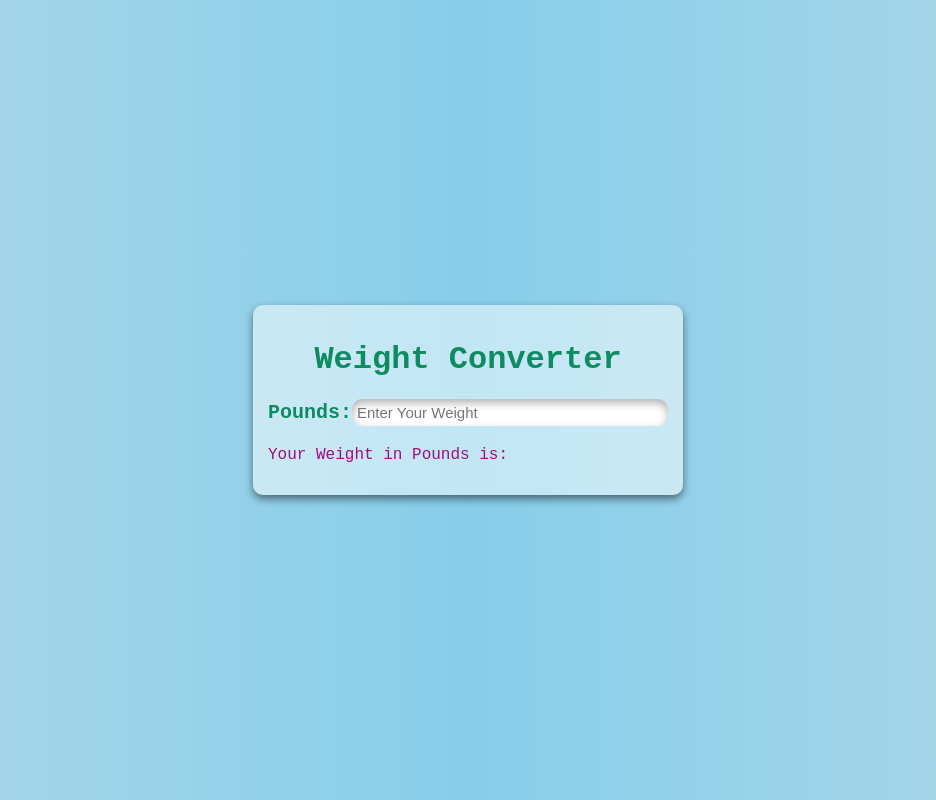
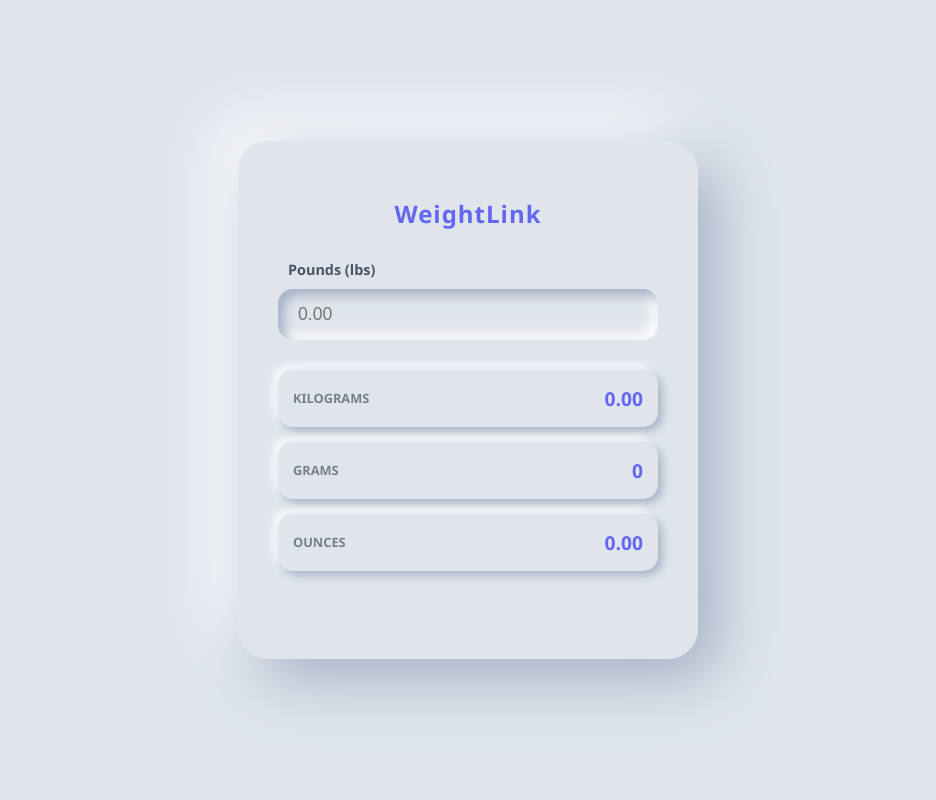
Before and after one commit to talha37000/weight-converter, a plain HTML site: page index.html in a window 1280 px wide. Shown: the whole page, without its empty margins (172-1108 px from the left). Drawn offline with Linux system fonts and the light colour scheme.

Commit message:
Update Weight Converter files

```diff
--- a/index.html
+++ b/index.html
@@ -4,21 +4,37 @@
 <head>
     <meta charset="UTF-8">
     <meta name="viewport" content="width=device-width, initial-scale=1.0">
+    <title>WeightLink | Smart Converter</title>
     <link rel="stylesheet" href="style.css">
-    <title>Weight Converter</title>
 </head>
 
 <body>
-    <div class="container">
-        <h1 class="heading">Weight Converter</h1>
-        <div class="input-container">
-            <label>Pounds:</label>
-            <input type="number" class="number" id="number" placeholder="Enter Your Weight" step="2">
+    <div class="neumorphic-card">
+        <h1 class="heading">WeightLink</h1>
+
+        <div class="input-section">
+            <label for="number">Pounds (lbs)</label>
+            <input type="number" id="number" placeholder="0.00" step="0.1">
         </div>
-        <p id="resultinp" class="resultinp">Your Weight in Pounds is:<span id="result"> </span></p>
-        <p id="error" class="error"></p>
-        <script src="index.js"></script>
+
+        <div class="results-grid">
+            <div class="result-box">
+                <span class="unit-label">Kilograms</span>
+                <p id="kg-res">0.00</p>
+            </div>
+            <div class="result-box">
+                <span class="unit-label">Grams</span>
+                <p id="gm-res">0</p>
+            </div>
+            <div class="result-box">
+                <span class="unit-label">Ounces</span>
+                <p id="oz-res">0.00</p>
+            </div>
+        </div>
+
+        <p id="error" class="error-msg"></p>
     </div>
+    <script src="index.js"></script>
 </body>
 
 </html>
--- a/index.js
+++ b/index.js
@@ -1,27 +1,46 @@
 const inpEl = document.getElementById("number");
 const errorEl = document.getElementById("error");
-const resultEl = document.getElementById("result");
 
+// Individual Result Selectors
+const kgRes = document.getElementById("kg-res");
+const gmRes = document.getElementById("gm-res");
+const ozRes = document.getElementById("oz-res");
 
+let errorTimeout;
 
+function updateWeight() {
+    const pounds = parseFloat(inpEl.value);
 
-let clearerror;
-let clearinpt;
-function updateWeight() {
-    if (inpEl.value <= 0 || isNaN(inpEl.value)) {
-        errorEl.innerText = "error: please enter a valid input!";
-        clearTimeout(clearerror);
-        clearerror = setTimeout(() => {
+    if (isNaN(pounds) || pounds === 0) {
+        clearResults();
+        errorEl.innerText = "";
+        return;
+    }
+
+    if (pounds < 0) {
+        errorEl.innerText = "Value cannot be negative!";
+        clearResults();
+
+        clearTimeout(errorTimeout);
+        errorTimeout = setTimeout(() => {
             errorEl.innerText = "";
             inpEl.value = "";
         }, 2000);
     } else {
-        resultEl.innerText = (+inpEl.value / 2.2).toFixed(2);
-        clearTimeout(clearinpt)
-        clearinpt = setTimeout(() => {
-            inpEl.value = "";
-            resultEl.innerText = "";
-        }, 10000);
+        errorEl.innerText = "";
+        // Convert to KG (1 lb = 0.453592 kg)
+        kgRes.innerText = (pounds * 0.453592).toFixed(2);
+        // Convert to Grams
+        gmRes.innerText = Math.round(pounds * 453.592);
+        // Convert to Ounces
+        ozRes.innerText = (pounds * 16).toFixed(2);
     }
 }
+
+function clearResults() {
+    kgRes.innerText = "0.00";
+    gmRes.innerText = "0";
+    ozRes.innerText = "0.00";
+}
+
 inpEl.addEventListener("input", updateWeight);
--- a/style.css
+++ b/style.css
@@ -1,64 +1,106 @@
+:root {
+    --bg: #e0e5ec;
+    --text: #4a5568;
+    --shadow-light: #ffffff;
+    --shadow-dark: #a3b1c6;
+    --accent: #6366f1;
+}
+
 body {
     margin: 0;
-    background-color: rgb(82, 138, 221);
-    background: linear-gradient(to right, lightblue, skyblue, lightblue);
+    background-color: var(--bg);
     display: flex;
     justify-content: center;
     align-items: center;
     min-height: 100vh;
-    overflow: hidden;
-    font-family: 'Courier New', Courier, monospace;
-    color: rgb(14, 139, 97);
-
+    font-family: 'Segoe UI', system-ui, sans-serif;
+    color: var(--text);
 }
 
-.container {
-    background-color: rgba(255, 255, 255, 0.5);
-    padding: 15px;
-    width: 400px;
-    margin: 5px;
-    box-shadow: 0 4px 8px rgba(0, 0, 0, 0.5);
-    border-radius: 10px;
-
-
+.neumorphic-card {
+    background: var(--bg);
+    padding: 40px;
+    width: 380px;
+    border-radius: 30px;
+    box-shadow: 20px 20px 60px var(--shadow-dark),
+        -20px -20px 60px var(--shadow-light);
+    text-align: center;
 }
 
 .heading {
-    text-align: center;
+    font-weight: 800;
+    font-size: 1.5rem;
+    margin-bottom: 30px;
+    letter-spacing: 1px;
+    color: var(--accent);
 }
 
-.input-container {
+.input-section {
+    text-align: left;
+    margin-bottom: 30px;
+}
+
+label {
+    display: block;
+    margin-bottom: 10px;
+    font-weight: 600;
+    font-size: 0.9rem;
+    padding-left: 10px;
+}
+
+input {
+    width: 100%;
+    box-sizing: border-box;
+    padding: 15px 20px;
+    border: none;
+    border-radius: 15px;
+    background: var(--bg);
+    box-shadow: inset 6px 6px 12px var(--shadow-dark),
+        inset -6px -6px 12px var(--shadow-light);
+    outline: none;
+    font-size: 1.1rem;
+    color: var(--text);
+    transition: 0.3s;
+}
+
+input:focus {
+    color: var(--accent);
+}
+
+/* Results Display */
+.results-grid {
+    display: grid;
+    grid-template-columns: repeat(1, 1fr);
+    gap: 15px;
+}
+
+.result-box {
+    padding: 15px;
+    border-radius: 15px;
+    box-shadow: 4px 4px 10px var(--shadow-dark),
+        -4px -4px 10px var(--shadow-light);
     display: flex;
     justify-content: space-between;
     align-items: center;
-    font-weight: bold;
-    font-size: 20px;
-
 }
 
-.input-container input {
-    width: 400%;
-
-    max-width: 450%;
-    padding: 5px;
-    font-size: 15px;
-    border-radius: 10px;
-    border: rgba(255, 255, 255, 0.5);
-    box-shadow: 0 4px 8px rgba(0, 0, 0, 0.3)inset;
-    outline: none;
-    color: rgb(14, 139, 97);
+.unit-label {
+    font-size: 0.8rem;
+    text-transform: uppercase;
+    font-weight: 700;
+    opacity: 0.7;
 }
 
-.resultinp {
-    margin-top: 20px;
-    color: rgb(158, 15, 125);
+.result-box p {
+    margin: 0;
+    font-weight: 800;
+    font-size: 1.2rem;
+    color: var(--accent);
 }
 
-#result {
-    margin-top: 20px;
-    color: rgb(158, 15, 125);
+.error-msg {
+    color: #ef4444;
+    font-size: 0.85rem;
+    height: 20px;
+    margin-top: 15px;
 }
-
-.error {
-    color: red;
-}
```
